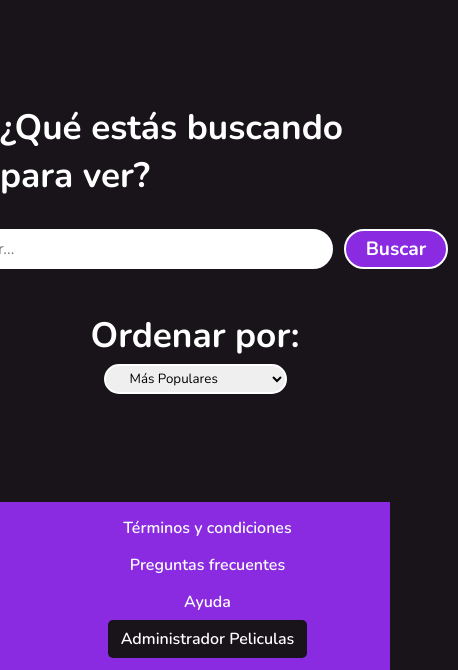
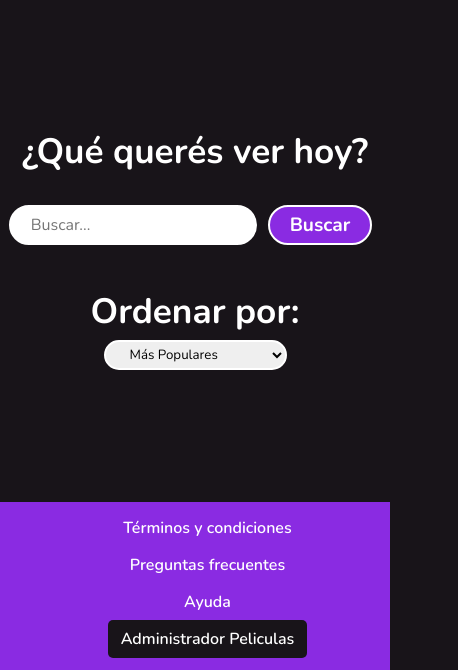
Before and after one commit to Tam-S-C/CaC_Movies_C24111_G13, a plain HTML site: page index.html in a window 390 px wide. Shown: the part 872-1542 px from the top of the page, 458 px wide, since content can reach past the window. Drawn offline with nearby package versions, Linux system fonts and the light colour scheme.

Commit message:
buscador responsive

```diff
--- a/css/estilos.css
+++ b/css/estilos.css
@@ -181,7 +181,7 @@ body{
                 margin: 10px 1px;
                 outline: none;
                 padding: 0px 20px;
-                width: 400px;
+                width: 380px;
             }
             .botonBuscador{
                 background-color:#8A2BE2;
@@ -265,7 +265,9 @@ body{
         cursor: pointer;
     }
 }
-/* RESPONSIVE: FOOTER Mobile y Tablet */
+
+
+/* RESPONSIVE: FOOTER y BUSCADOR Mobile y Tablet */
 
 @media (max-width: 768px) {
     .footer{
@@ -289,4 +291,7 @@ body{
             }
         }
     }
+    .buscadorPeliculas{
+        width: 150px;
+    }
 }
--- a/index.html
+++ b/index.html
@@ -41,7 +41,7 @@
 <!-- BUSCADOR -->
 
         <section data-aos="fade-up" data-aos-offset="300" data-aos-delay="50" data-aos-duration="1000" class="buscadorPrincipal">
-            <h2 class="tituloSection">¿Qué estás buscando para ver?</h2>
+            <h2 class="tituloSection">¿Qué querés ver hoy?</h2>
             <form class="buscadorPeliculas">
                 <input class="inputBuscador" type="text" placeholder="Buscar..."/>
                 <input class="botonBuscador" type="submit" value="Buscar">
```
